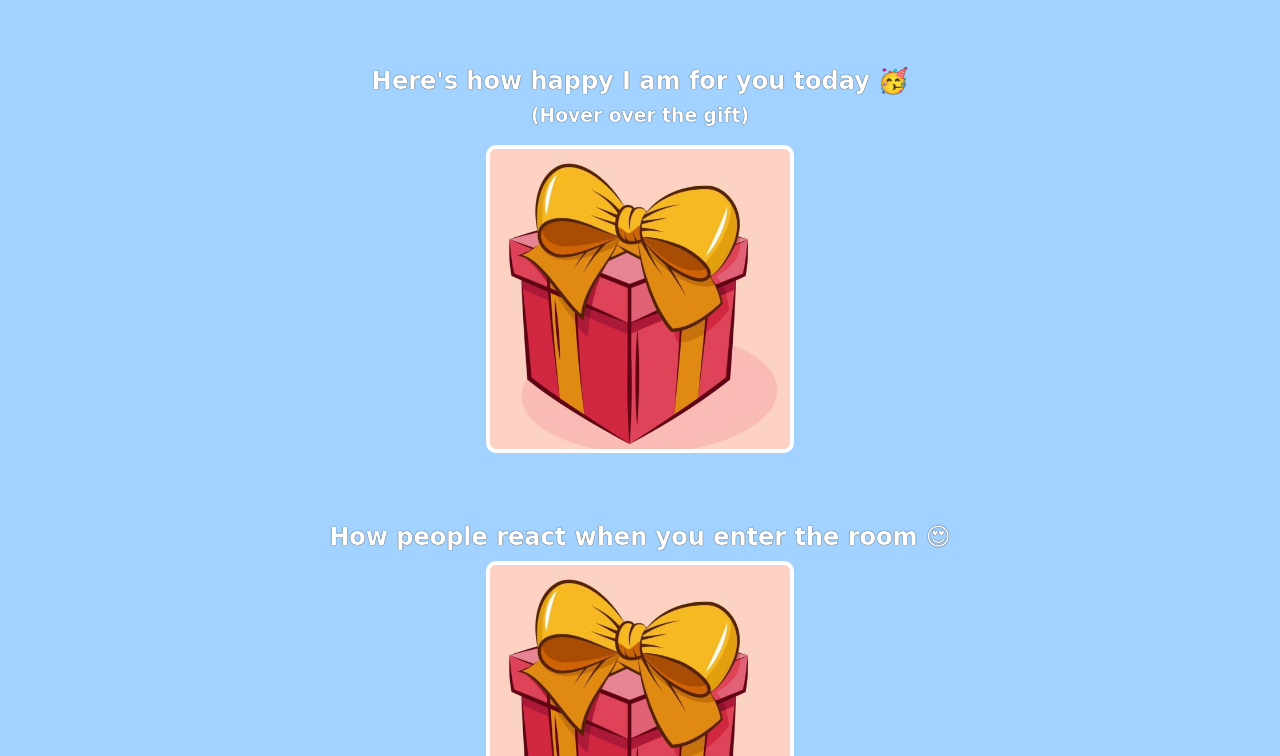
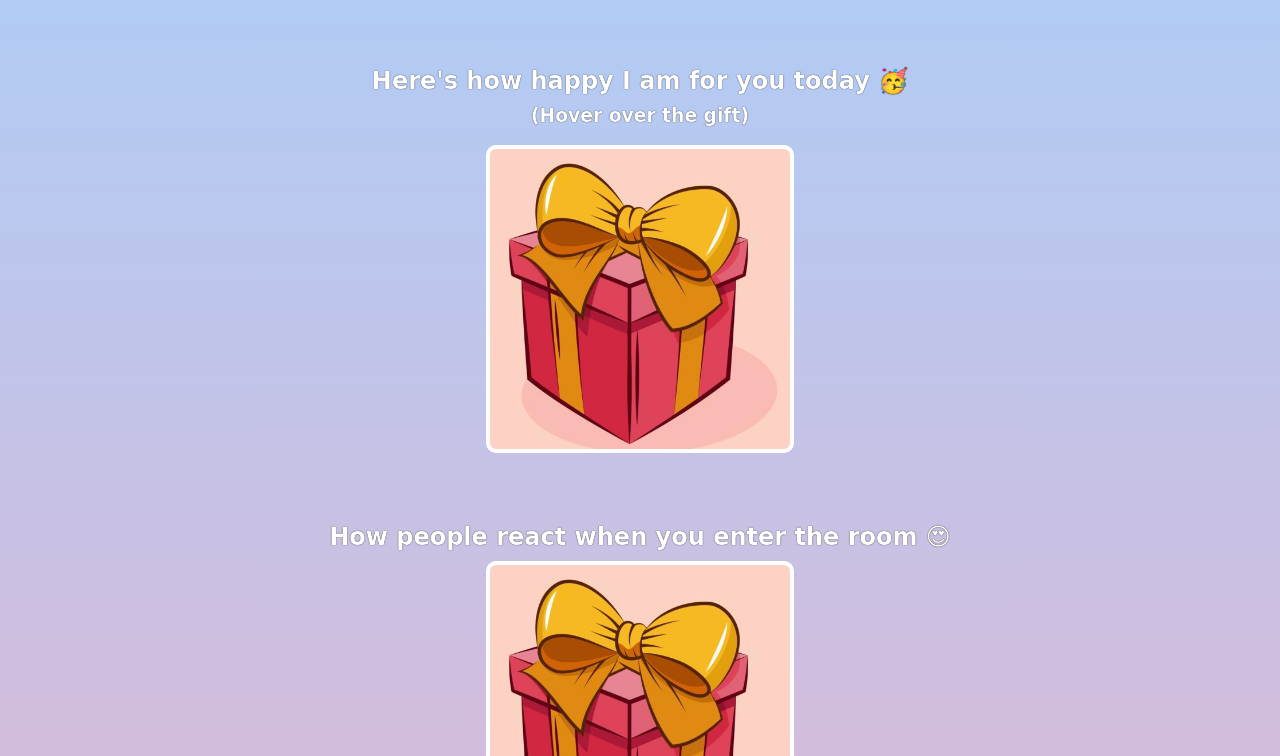
Before and after one commit to hyunjunghwang/birthdaygift_site, a plain HTML site: page index.html in a window 1280 px wide. Shown: the part 340-1096 px from the top of the page. Drawn offline with Linux system fonts and the light colour scheme; a web font is replaced by a local one.

Commit message:
background changed

```diff
--- a/styles.css
+++ b/styles.css
@@ -3,7 +3,8 @@
 body {
     text-align: center;
     font-family: 'Happy Monkey', cursive;
-    background-color: #a2d2ff;
+    background: linear-gradient(#a2d2ff, #EFB0C9);
+
     color: #ffffff;
     display: flex;
     flex-direction: column;
```
